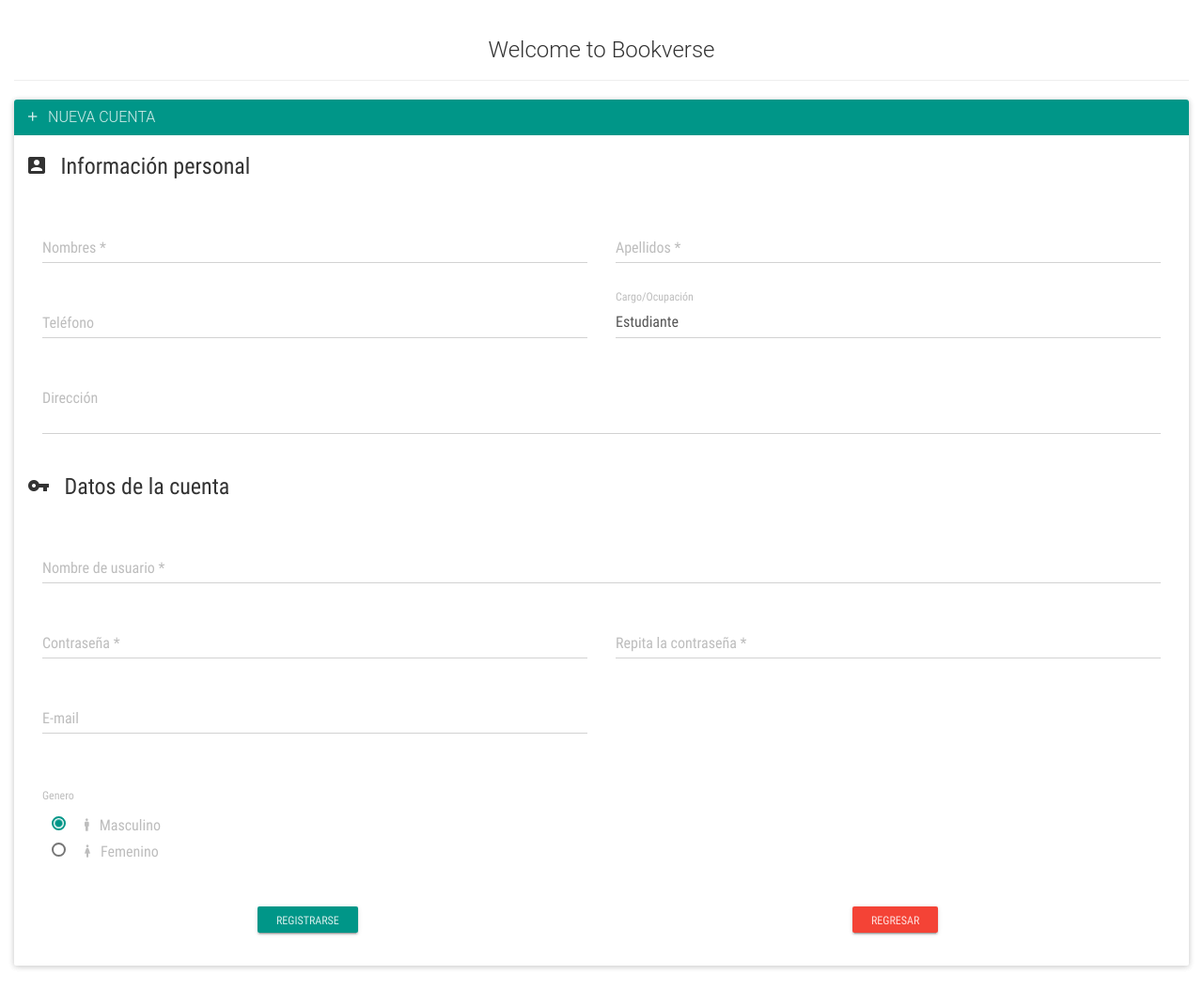
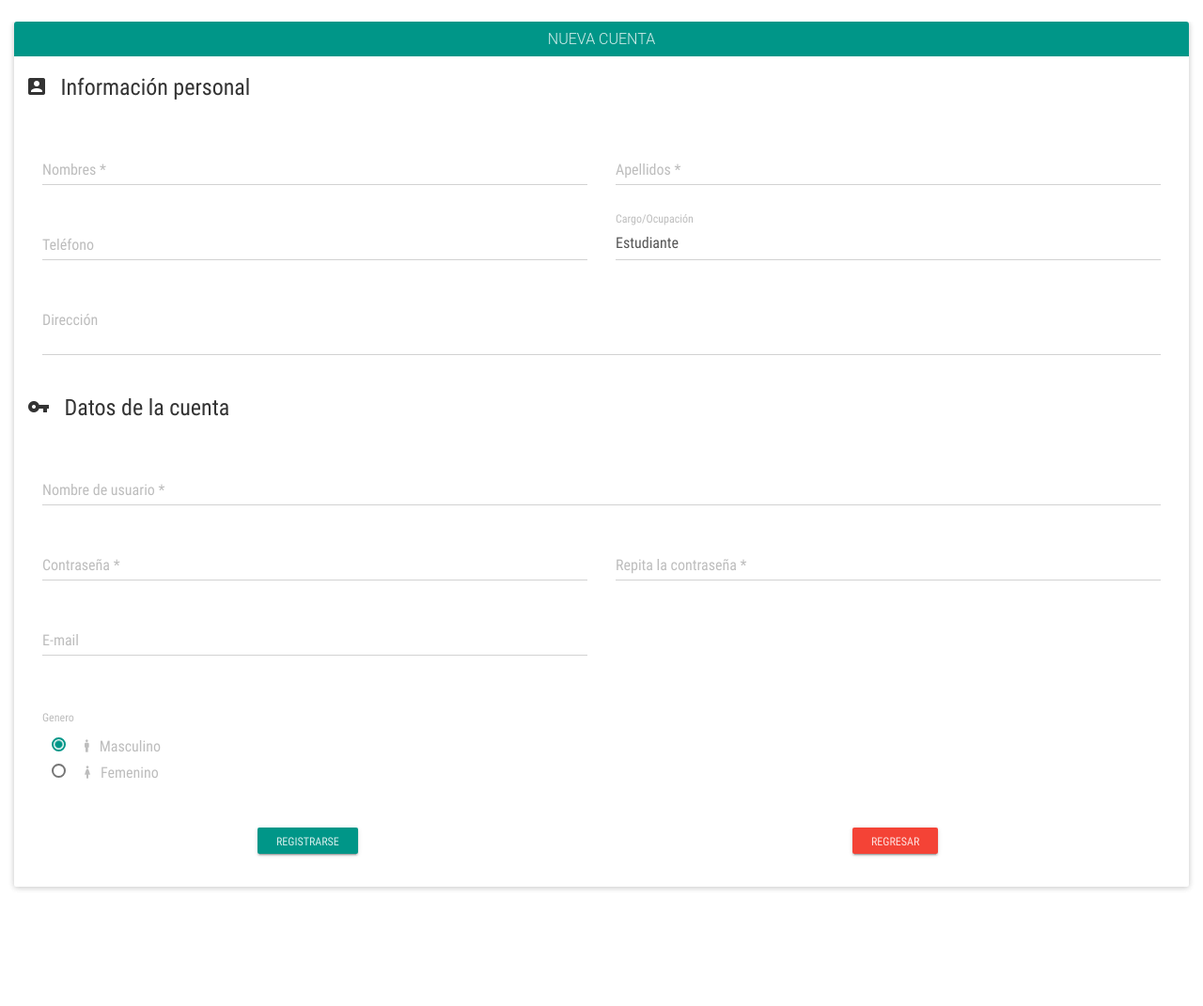
Before and after one commit to Moncada25/Universe, a PHP site: page /Bookverse/signup in a window 1280 px wide. Shown: the top 1071 px of the page at 94% size. Run offline with PHP 8.4, Linux system fonts and the light colour scheme; some libraries are stand-ins or nearby versions.

Commit message:
changes...

```diff
--- a/vistas/contenidos/signup-view.php
+++ b/vistas/contenidos/signup-view.php
@@ -1,14 +1,10 @@
+<br>
 <div class="efecto-arriba myScroll">
-    <div class="container-fluid">
-        <div class="page-header">
-            <h3 class="text-center">Welcome to Bookverse</h3>
-        </div>
-    </div>
     <!-- Panel nuevo cliente -->
     <div class="container-fluid">
         <div class="panel panel-primary">
             <div class="panel-heading">
-                <h3 class="panel-title"><i class="zmdi zmdi-plus"></i> &nbsp; NUEVA CUENTA</h3>
+                <h3 class="panel-title text-center">NUEVA CUENTA</h3>
             </div>
             <div class="panel-body">
                 <form action="<?php echo SERVERURL; ?>ajax/clienteAjax.php" method="POST" data-form="save" class="FormularioAjax" autocomplete="off" enctype="multipart/form-data">
```
